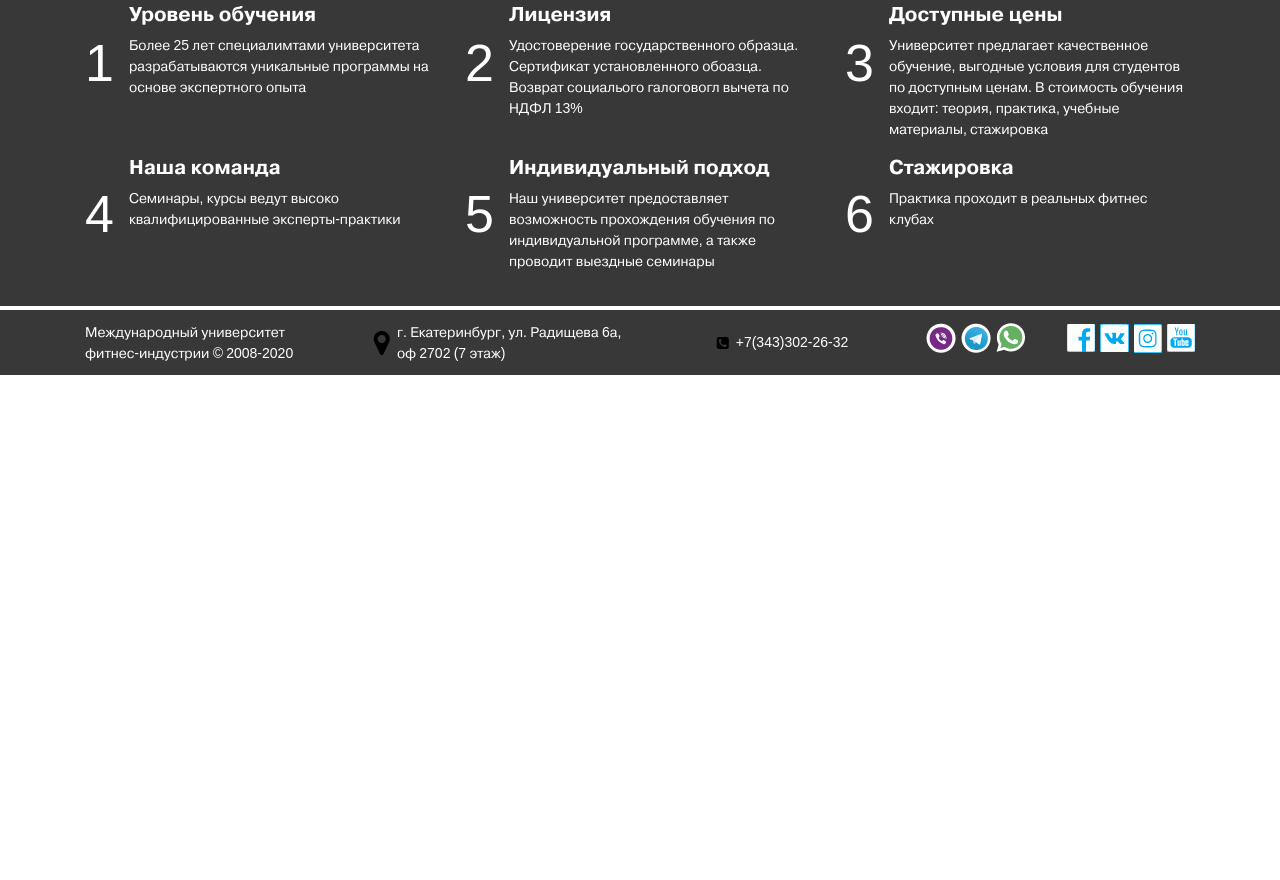
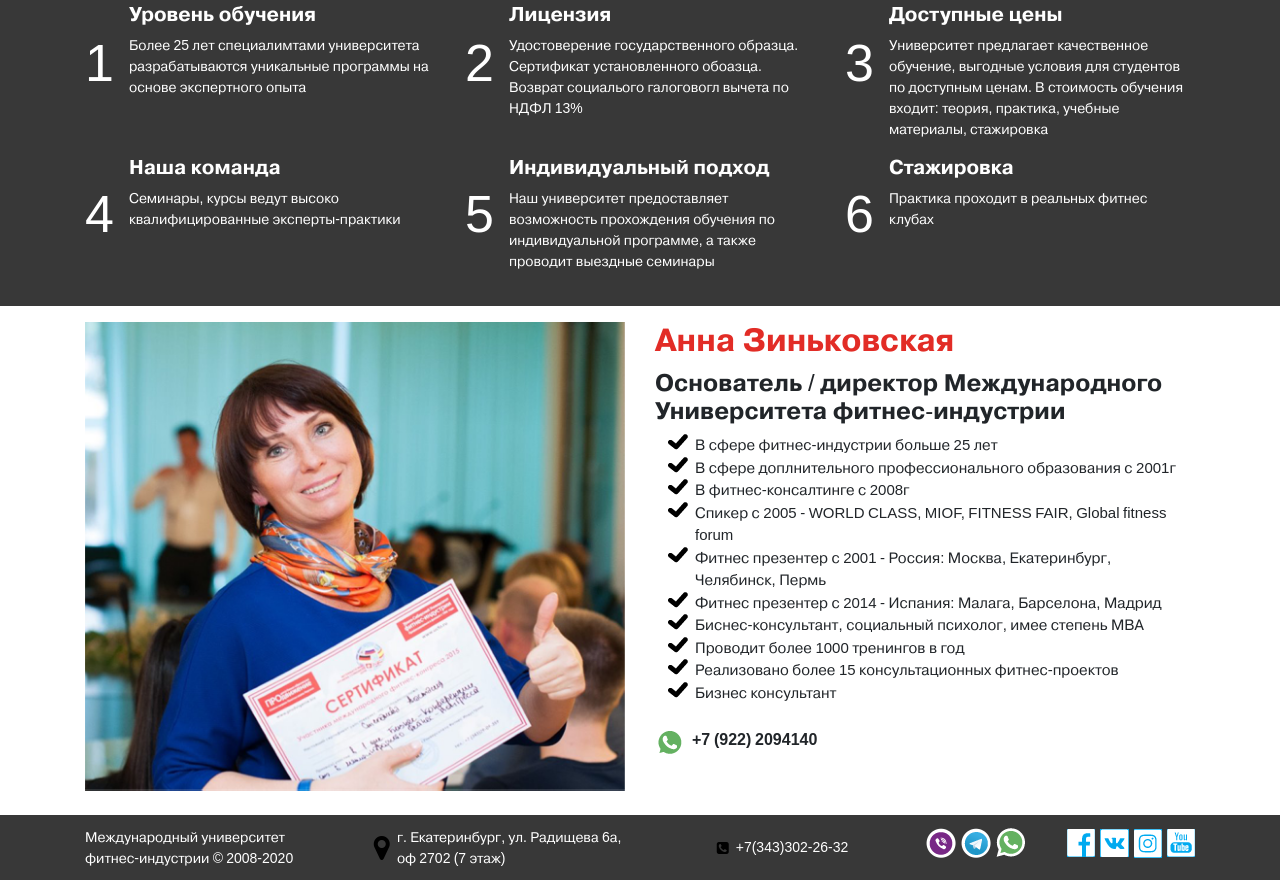
Before and after one commit to abutan/mufi, a plain HTML site: page index.html in a window 1280 px wide. Shown: the part 1266-2146 px from the top of the page. Before the commit the page ends 1641 px from the top, so only its background shows below. Drawn offline with nearby package versions, Linux system fonts and the light colour scheme.

Commit message:
Director

```diff
--- a/index.html
+++ b/index.html
@@ -187,7 +187,7 @@
         </article>
     </section>
 
-    <section class="progress-block mb-1">
+    <section class="progress-block mb-3">
         <article class="container">
             <h3 class="text-center mb-4 pt-3">Почему мы:</h3>
             <div class="row">
@@ -239,8 +239,33 @@
         </article>
     </section>
 
-    <section class="director">
-        <article class="container"></article>
+    <section class="director mb-4">
+        <article class="container">
+            <div class="row">
+                <div class="col-md-6">
+                    <img src="./images/default/anna_main.png" alt="Директор" class="img-fluid">
+                </div>
+                <div class="col-md-6">
+                    <h1>Анна Зиньковская</h1>
+                    <h3>Основатель / директор Международного Университета фитнес-индустрии</h3>
+                    <ul class="director-ul mb-4">
+                        <li>В сфере фитнес-индустрии больше 25 лет</li>
+                        <li>В сфере доплнительного профессионального образования с 2001г</li>
+                        <li>В фитнес-консалтинге с 2008г</li>
+                        <li>Спикер с 2005 - WORLD CLASS, MIOF, FITNESS FAIR, Global fitness forum</li>
+                        <li>Фитнес презентер с 2001 - Россия: Москва, Екатеринбург, Челябинск, Пермь</li>
+                        <li>Фитнес презентер с 2014 - Испания: Малага, Барселона, Мадрид</li>
+                        <li>Биснес-консультант, социальный психолог, имее степень МВА</li>
+                        <li>Проводит более 1000 тренингов в год</li>
+                        <li>Реализовано более 15 консультационных фитнес-проектов</li>
+                        <li>Бизнес консультант</li>
+                    </ul>
+                    <p class="d-flex justify-content-start">
+                        <img src="./images/default/whatsup.png" alt="WhatsApp" class="img-fluid mr-2"> <span><strong>+7 (922) 2094140</strong></span>
+                    </p>
+                </div>
+            </div>
+        </article>
     </section>
 
     <section class="events">
--- a/styles/style.scss
+++ b/styles/style.scss
@@ -190,6 +190,24 @@ main {
   }
 }
 
+.director{
+  h1{
+    color: $red;
+    font-size: 32px;
+    font-family: 'PragmaticaBold', sans-serif;
+  }
+  h3{
+    font-size: 24px;
+    font-family: 'PragmaticaBold', sans-serif;
+  }
+  .director-ul{
+    list-style-image: url('../images/default/galka.png');
+    li{
+      font-size: 15px;
+    }
+  }
+}
+
 /**** FOOTER *****/
 footer.footer{
   min-height: 65px;
@@ -261,6 +279,15 @@ footer.footer{
   footer.footer .container .row .footer-address .footer-address-inner{
     text-align: center;
   }
+  .director h1{
+    font-size: 28px;
+  }
+  .director h3{
+    font-size: 20px;
+  }
+  .director .director-ul li{
+    font-size: 14px;
+  }
 }
 
 @media screen and(max-width: 992px) {
@@ -292,6 +319,15 @@ footer.footer{
   }
   .progress-block .row .col-md-4 .progress-text h4{
     font-size: 16px;
+  }
+  .director h1 {
+    font-size: 24px;
+  }
+  .director h3 {
+    font-size: 18px;
+  }
+  .director .director-ul li {
+    font-size: 12px;
   }
 }
 
@@ -327,6 +363,9 @@ footer.footer{
   .progress-block .container .row .col-md-4 .progress-text{
     width: 100%;
   }
+  .director .director-ul li {
+    font-size: 14px;
+  }
 }
 
 @media screen and (max-width: 445px){
```
Also changed, not shown: images/default/anna_main.png (added), images/default/galka.png (added), styles/style.css, 1 other file.
